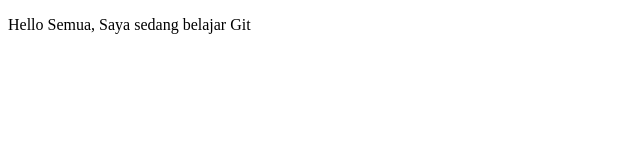
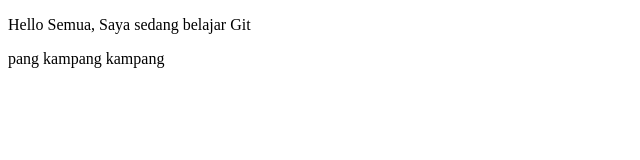
Before and after one commit to axeorb/belajar_git, a plain HTML site: page index.html in a window 1280 px wide. Shown: the whole page, without its empty margins (0-640 px from the left). Drawn offline with Linux system fonts and the light colour scheme.

Commit message:
Update index.html

```diff
--- a/index.html
+++ b/index.html
@@ -7,4 +7,5 @@
     <body>
         <p>Hello Semua, Saya sedang belajar Git</p>
     </body>
+    pang kampang kampang
 </html>
```
